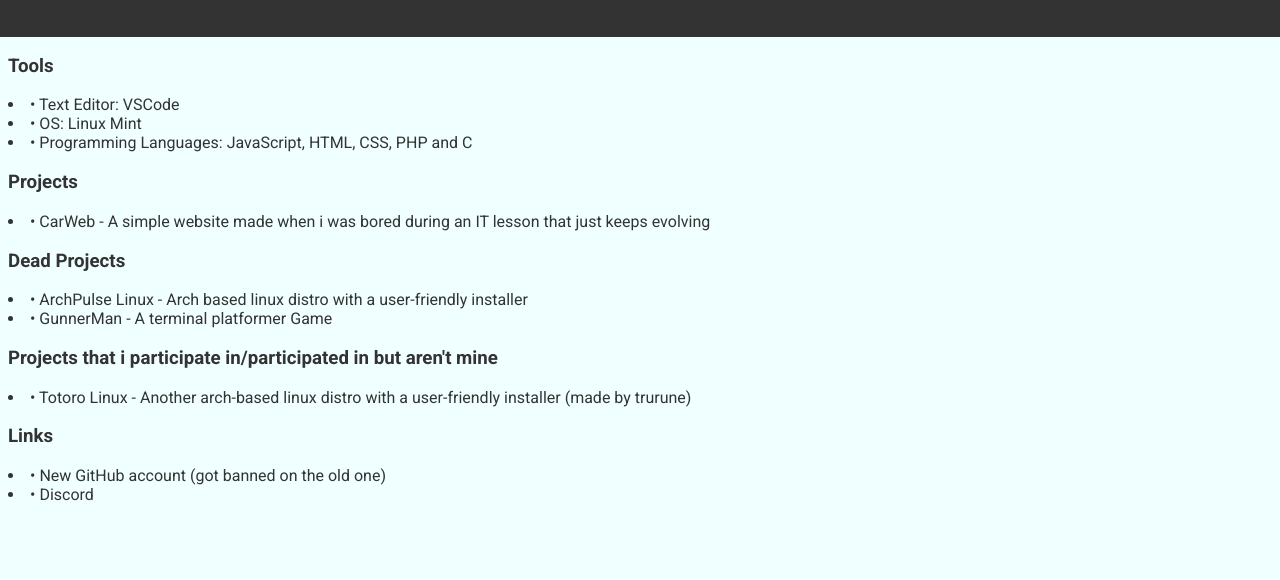
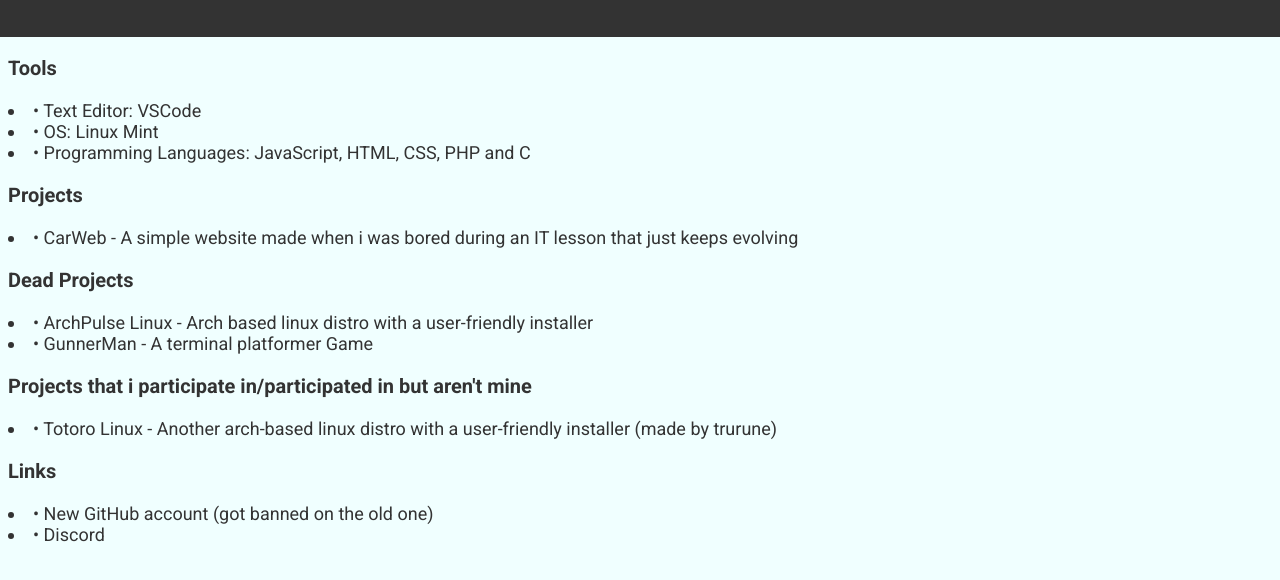
Before and after one commit to gato741/gato, a plain HTML site: page index.html in a window 1280 px wide. Shown: the part 132-712 px from the top of the page. Drawn offline with Linux system fonts and the light colour scheme.

Commit message:
Add files via upload

```diff
--- a/Styles/style.css
+++ b/Styles/style.css
@@ -28,24 +28,28 @@
 
 h3 {
     font-family: 'Roboto', sans-serif;
+    font-size: 20px;
     color: #333333;
 }
 
 p {
     font-family: 'Roboto', sans-serif;
+    font-size: 18px;
     font-weight: 400;
     color: #333333;
 }
 
 li{
     font-family: 'Roboto', sans-serif;
+    font-size: 18px;
     font-weight: 400;
     color: #333333;
 }
 
 a {
     font-family: 'Roboto', sans-serif;
+    font-size: 18px;
     font-weight: 400;
     text-decoration: none;
-    color: #333333
+    color: #333333;
 }
```
Also changed, not shown: index.html (line endings or trailing spaces).
